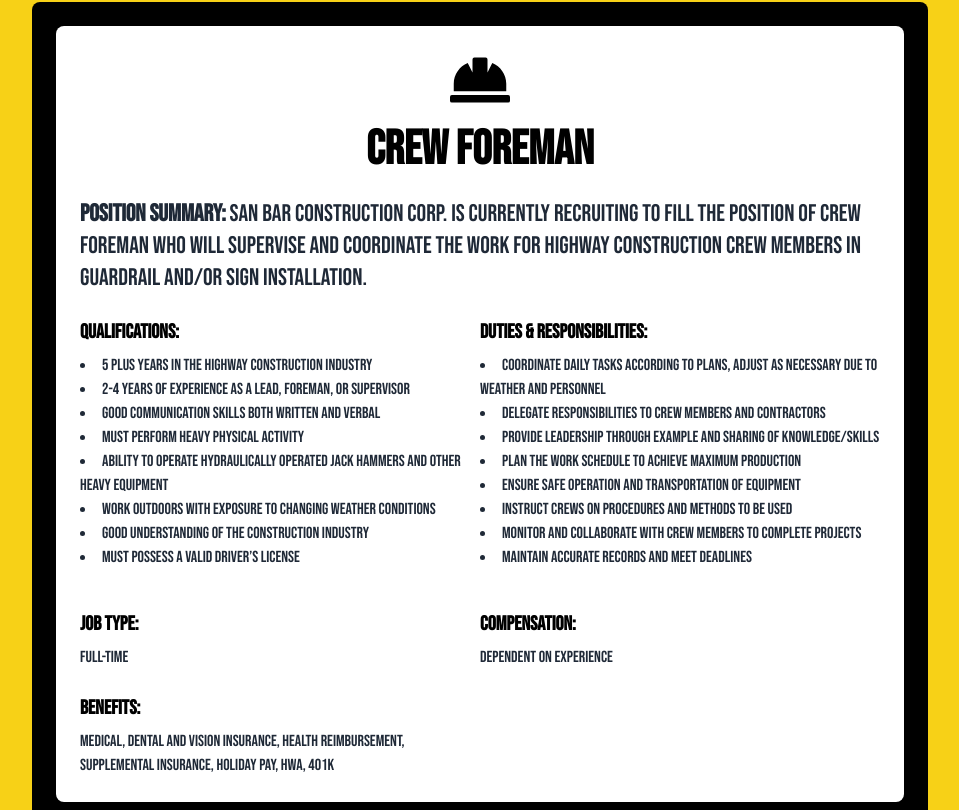
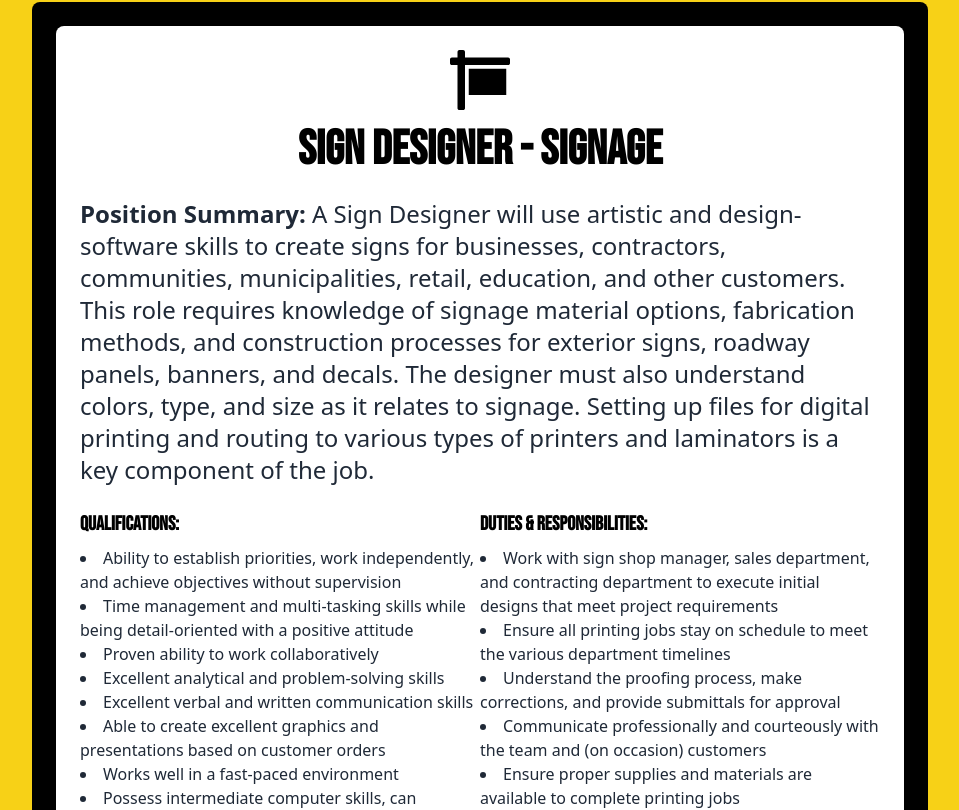
Before and after one commit to JoedyMcconn/SANBARCC, a Next.js app in the folder frontend/: page /job-opportunities in a window 1280 px wide. Shown: the part 994-1804 px from the top of the page, without its empty margins (160-1119 px from the left). Built offline with nearby package versions, Linux system fonts and the light colour scheme.

Commit message:
Added Sign Designer position to job opportunities page and job application.

```diff
--- a/frontend/src/app/job-application/page.tsx
+++ b/frontend/src/app/job-application/page.tsx
@@ -189,13 +189,18 @@ export default function JobApplicationForm() {
                         <input type="checkbox" name="position" value="Laborer" className="mr-2"/> Laborer
                     </label>
                     <label className="flex items-center">
+                        <input type="checkbox" name="position" value="Sign Designer" className="mr-2"/> Sign Designer
+                    </label>
+                    <label className="flex items-center">
                         <input type="checkbox" name="position" value="Striper" className="mr-2"/> Guardrail Operator
                     </label>
                     <label className="flex items-center">
-                        <input type="checkbox" name="position" value="Striper Operator" className="mr-2"/> Striper Operator
+                        <input type="checkbox" name="position" value="Striper Operator" className="mr-2"/> Striper
+                        Operator
                     </label>
                     <label className="flex items-center">
-                        <input type="checkbox" name="position" value="Striper Operator" className="mr-2"/> Striper Driver
+                        <input type="checkbox" name="position" value="Striper Operator" className="mr-2"/> Striper
+                        Driver
                     </label>
                     <label className="flex items-center">
                         <input type="checkbox" name="position" value="Truck Driver" className="mr-2"/> CDL Truck Driver
--- a/frontend/src/app/job-opportunities/page.tsx
+++ b/frontend/src/app/job-opportunities/page.tsx
@@ -26,11 +26,11 @@ function JobPosition({ title, icon, summary, qualifications, responsibilities, j
                     </h2>
                 </div>
                 <div className="w-full">
-                    <p className="text-xl md:text-2xl text-gray-800 leading-relaxed mb-6"><strong>Position Summary:</strong> {summary}</p>
+                    <p className=" font-sans text-xl md:text-2xl text-gray-800 leading-relaxed mb-6"><strong>Position Summary:</strong> {summary}</p>
                 </div>
                 <div className="w-full md:w-1/2 mb-6">
                     <h3 className="text-xl font-semibold text-black mb-2"><strong>Qualifications:</strong></h3>
-                    <ul className="list-disc list-inside text-gray-800 mb-4">
+                    <ul className="list-disc list-inside text-gray-800 mb-4 font-sans">
                         {qualifications.map((qualification, index) => (
                             <li key={index}>{qualification}</li>
                         ))}
@@ -38,7 +38,7 @@ function JobPosition({ title, icon, summary, qualifications, responsibilities, j
                 </div>
                 <div className="w-full md:w-1/2 mb-6">
                     <h3 className="text-xl font-semibold text-black mb-2"><strong>Duties & Responsibilities:</strong></h3>
-                    <ul className="list-disc list-inside text-gray-800 mb-4">
+                    <ul className="list-disc list-inside text-gray-800 mb-4 font-sans">
                         {responsibilities.map((responsibility, index) => (
                             <li key={index}>{responsibility}</li>
                         ))}
@@ -47,19 +47,19 @@ function JobPosition({ title, icon, summary, qualifications, responsibilities, j
                 {jobType && (
                     <div className="w-full md:w-1/2 mb-6">
                         <h3 className="text-xl font-semibold text-black mb-2"><strong>Job Type:</strong></h3>
-                        <p className="text-gray-800">{jobType}</p>
+                        <p className="text-gray-800 font-sans">{jobType}</p>
                     </div>
                 )}
                 {compensation && (
                     <div className="w-full md:w-1/2 mb-6">
                         <h3 className="text-xl font-semibold text-black mb-2"><strong>Compensation:</strong></h3>
-                        <p className="text-gray-800">{compensation}</p>
+                        <p className="text-gray-800 font-sans">{compensation}</p>
                     </div>
                 )}
                 {benefits && (
                     <div className="w-full md:w-1/2">
                         <h3 className="text-xl font-semibold text-black mb-2"><strong>Benefits:</strong></h3>
-                        <p className="text-gray-800">{benefits}</p>
+                        <p className="text-gray-800 font-sans">{benefits}</p>
                     </div>
                 )}
             </div>
@@ -103,6 +103,34 @@ export default function JobOpportunities() {
                     </Link>
                 </div>
             </div>
+
+            <JobPosition
+                title="Sign Designer - Signage"
+                icon={<FaSign />}
+                summary="A Sign Designer will use artistic and design-software skills to create signs for businesses, contractors, communities, municipalities, retail, education, and other customers. This role requires knowledge of signage material options, fabrication methods, and construction processes for exterior signs, roadway panels, banners, and decals. The designer must also understand colors, type, and size as it relates to signage. Setting up files for digital printing and routing to various types of printers and laminators is a key component of the job."
+                qualifications={[
+                    "Ability to establish priorities, work independently, and achieve objectives without supervision",
+                    "Time management and multi-tasking skills while being detail-oriented with a positive attitude",
+                    "Proven ability to work collaboratively",
+                    "Excellent analytical and problem-solving skills",
+                    "Excellent verbal and written communication skills",
+                    "Able to create excellent graphics and presentations based on customer orders",
+                    "Works well in a fast-paced environment",
+                    "Possess intermediate computer skills, can import/export files",
+                    "Intermediate skills in Adobe Illustrator and/or Photoshop (Flexprint experience is a plus)",
+                    "Able to lift up to 50 pounds on occasion"
+                ]}
+                responsibilities={[
+                    "Work with sign shop manager, sales department, and contracting department to execute initial designs that meet project requirements",
+                    "Ensure all printing jobs stay on schedule to meet the various department timelines",
+                    "Understand the proofing process, make corrections, and provide submittals for approval",
+                    "Communicate professionally and courteously with the team and (on occasion) customers",
+                    "Ensure proper supplies and materials are available to complete printing jobs"
+                ]}
+                jobType="Full-time"
+                compensation="Based on Experience"
+                benefits="Medical, Dental and Vision Insurance, Health Reimbursement, Supplemental Insurance, Holiday Pay, HWA, 401K"
+            />
 
             <JobPosition
                 title="Crew Foreman"
```
